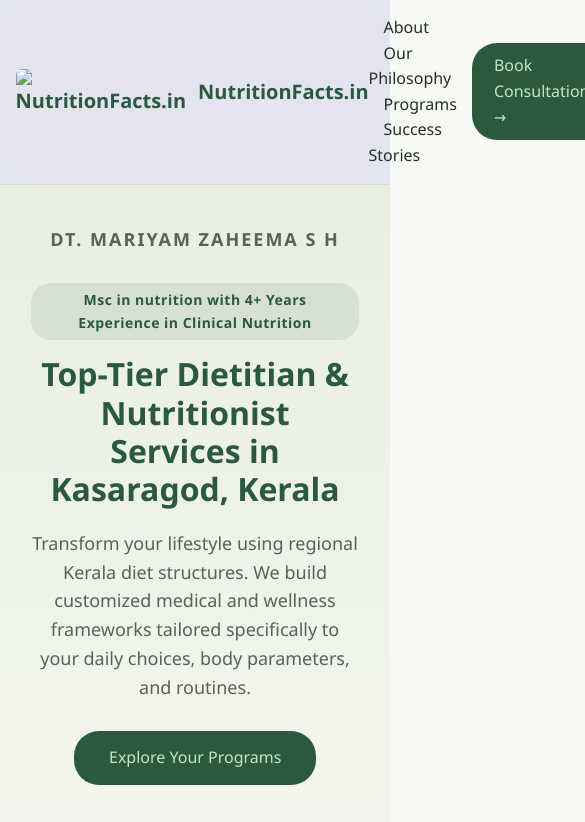
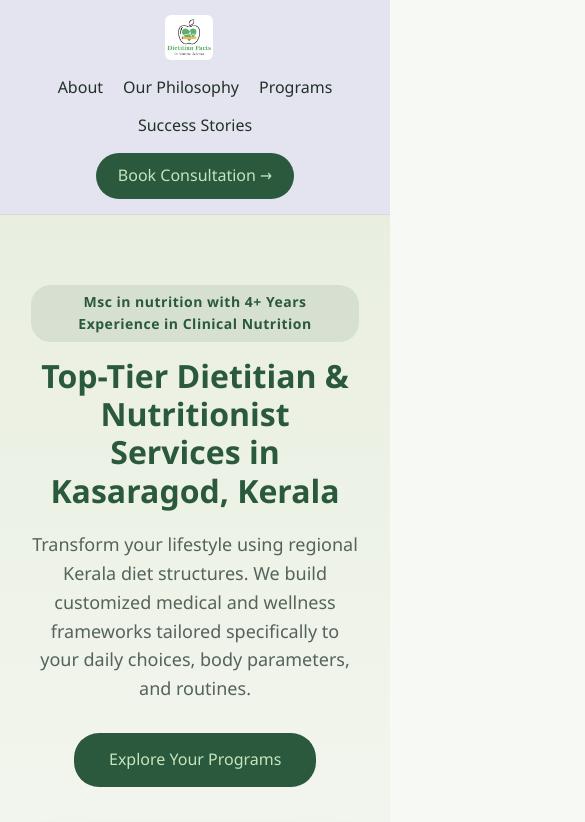
Before and after one commit to Aboobackeraadil/nutritionfactss, a plain HTML site: page index.html in a window 390 px wide. Shown: the top 822 px of the page, 585 px wide, since content can reach past the window. Drawn offline with nearby package versions, Linux system fonts and the light colour scheme.

```diff
--- a/index.html
+++ b/index.html
@@ -3,11 +3,13 @@
 <head>
     <meta charset="UTF-8">
     <meta name="viewport" content="width=device-width, initial-scale=1.0">
+
+    <link rel="canonical" href="https://nutritionfacts.in/">
+
     <title>Best Dietitian in Kasaragod, Kerala | Personalized Plans - NutritionFacts.in</title>
     <meta name="description" content="Transform your health with personalized clinical nutrition frameworks in Kasaragod, Kerala. Balanced diets built for authentic Malayali lifestyles.">
     <meta name="keywords" content="Dietitian in Kasaragod, Nutritionist in Kerala, NutritionFacts.in, Weight loss Kasaragod, Personalized diet plan Kerala">
 
-    <!-- Animate.css for lightweight entry transitions -->
     <link rel="stylesheet" href="https://cdnjs.cloudflare.com/ajax/libs/animate.css/4.1.1/animate.min.css"/>
 
     <style>
@@ -56,7 +58,7 @@
             transform: translateY(0);
         }
 
-        /* --- Header Navigation --- */
+        /* --- Responsive Header Navigation --- */
         header {
             background-color: rgba(224, 225, 239, 0.9);
             backdrop-filter: blur(10px);
@@ -79,12 +81,19 @@
             color: var(--primary-green);
         }
 
-        /* Dedicated dynamic slot for image logo */
         .logo-img {
             height: 45px;
             width: auto;
             object-fit: contain;
             border-radius: 6px;
+        }
+
+        nav {
+            display: flex;
+            align-items: center;
+            justify-content: center;
+            flex-wrap: wrap;
+            gap: 10px;
         }
 
         nav a {
@@ -93,6 +102,7 @@
             margin: 0 15px;
             font-weight: 500;
             transition: color 0.3s;
+            white-space: nowrap;
         }
 
         nav a:hover {
@@ -110,6 +120,7 @@
             align-items: center;
             gap: 8px;
             transition: background 0.3s, transform 0.2s;
+            white-space: nowrap;
         }
 
         .btn-header:hover {
@@ -272,7 +283,7 @@
             box-shadow: 0 10px 25px rgba(0,0,0,0.05);
         }
 
-        /* --- Interactive Pricing Grid (Mint Whisper Background) --- */
+        /* --- Pricing Grid --- */
         .pricing-section {
             padding: 90px 8%;
             background-color: var(--mint-whisper);
@@ -526,6 +537,26 @@
             .story-section { flex-direction: column; text-align: center; }
         }
 
+        /* Fixes for navigation breakdown on smaller screens */
+        @media (max-width: 768px) {
+            header {
+                flex-direction: column;
+                gap: 15px;
+                padding: 20px 4%;
+                text-align: center;
+            }
+            nav {
+                justify-content: center;
+                gap: 12px 20px;
+            }
+            nav a {
+                margin: 0;
+            }
+            .hero-content h1 {
+                font-size: 36px;
+            }
+        }
+
         @media (max-width: 480px) {
             header { padding: 15px 4%; }
             .hero-content h1 { font-size: 32px; }
@@ -536,12 +567,10 @@
 </head>
 <body>
 
-    <!-- Header Area -->
     <header>
         <div class="logo-container">
-            <!-- Dedicated Dynamic Image Anchor Link for Logo Asset File -->
-            <img src="logod.jpg.jpg" alt="NutritionFacts.in Logo" class="logo-img">
-            <span>NutritionFacts.in</span>
+            <img src="logod.jpg" alt="NutritionFacts.in Logo" class="logo-img">
+            <span></span>
         </div>
         <nav>
             <a href="#">About</a>
@@ -549,14 +578,13 @@
             <a href="#plans">Programs</a>
             <a href="#reviews">Success Stories</a>
         </nav>
-        <a href="https://wa.me/911234567890?text=Hello!%20I%20am%20visiting%20NutritionFacts.in%20and%20want%20to%20book%20a%20consultation%20session." target="_blank" class="btn-header">Book Consultation →</a>
+        <a href="https://wa.me/?text=Hello!%20I%20am%20visiting%20NutritionFacts.in%20and%20want%20to%20book%20a%20consultation%20session." target="_blank" class="btn-header">Book Consultation →</a>
     </header>
 
-    <!-- Animated Hero Section (SEO Tuned) -->
     <section class="hero">
         <div class="hero-content">
             <div class="animate__animated animate__fadeInDown">
-                <p class="hero-name">Dt. Mariyam Zaheema S H</p>
+                <p class="hero-name"></p>
                 <div class="experience-badge">Msc in nutrition with 4+ Years Experience in Clinical Nutrition</div>
             </div>
             <h1 class="animate__animated animate__fadeInLeft">Top-Tier Dietitian & Nutritionist Services in Kasaragod, Kerala</h1>
@@ -568,7 +596,6 @@
         </div>
     </section>
 
-    <!-- Metrics & Reveal Dynamic Block -->
     <section class="metrics-quote-container reveal-section">
         <div class="stats-box">
             <div class="counter-card">
@@ -585,27 +612,24 @@
         </div>
     </section>
 
-    <!-- Context Philosophy Section -->
     <section class="story-section reveal-section" id="story">
         <div class="story-text">
             <span>Regional Wellness Mapping</span>
             <h2>Scientific Nutrition Built for Kerala Lifestyles</h2>
             <p>At NutritionFacts.in, we dismantle restrictive western crash schedules. Our programs look closely into localized habits across Kasaragod, constructing realistic caloric parameters, stabilizing blood metrics, and maintaining high daily vitality using standard kitchen meals.</p>
-            <a href="https://dietitianfacts.lovable.app" target="_blank" class="btn-header">Learn Our Approach</a>
+            <a href="" target="_blank" class="btn-header">Learn Our Approach</a>
         </div>
         <div class="story-image">
             <img src="https://images.unsplash.com/photo-1512621776951-a57141f2eefd?auto=format&fit=crop&w=500&q=80" alt="Healthy Kerala Food Strategies">
         </div>
     </section>
 
-    <!-- Program Selection Grid Section (Mint Whisper Theme) -->
     <section class="pricing-section reveal-section" id="plans">
         <h2>Customized Diet Plans & Pricing</h2>
         <p class="subtitle">Select a practical diagnostic structure mapped by premium wellness tracking.</p>
 
         <div class="pricing-grid">
 
-            <!-- Plan 1 -->
             <div class="price-card emerald">
                 <div>
                     <h3>Basic Assessment</h3>
@@ -617,10 +641,9 @@
                         <li>Basic lifestyle review</li>
                     </ul>
                 </div>
-                <a href="https://wa.me/911234567890?text=I%20want%20to%20register%20for%20the%20Basic%20Plan%20at%20NutritionFacts.in" target="_blank" class="btn-plan">Select Basic Plan →</a>
+                <a href="https://wa.me/?text=I%20want%20to%20register%20for%20the%20Basic%20Plan%20at%20NutritionFacts.in" target="_blank" class="btn-plan">Select Basic Plan →</a>
             </div>
 
-            <!-- Plan 2 -->
             <div class="price-card evergreen">
                 <div class="popular-tag">Recommended</div>
                 <div>
@@ -634,10 +657,9 @@
                         <li>Direct therapeutic accountability</li>
                     </ul>
                 </div>
-                <a href="https://wa.me/911234567890?text=I%20want%20to%20start%20the%201-Month%20Program%20with%20NutritionFacts.in" target="_blank" class="btn-plan">Select 1-Month Plan →</a>
+                <a href="https://wa.me/?text=I%20want%20to%20start%20the%201-Month%20Program%20with%20NutritionFacts.in" target="_blank" class="btn-plan">Select 1-Month Plan →</a>
             </div>
 
-            <!-- Plan 3 -->
             <div class="price-card amethyst">
                 <div>
                     <h3>2-Month Transformation</h3>
@@ -650,13 +672,12 @@
                         <li>Long-term habit preservation blueprint</li>
                     </ul>
                 </div>
-                <a href="https://wa.me/911234567890?text=I%20want%20to%20enroll%20in%20the%202-Month%20Program%20at%20NutritionFacts.in" target="_blank" class="btn-plan">Select 2-Month Plan →</a>
+                <a href="https://wa.me/?text=I%20want%20to%20enroll%20in%20the%202-Month%20Program%20at%20NutritionFacts.in" target="_blank" class="btn-plan">Select 2-Month Plan →</a>
             </div>
 
         </div>
     </section>
 
-    <!-- Client Review Grid Segment (Demographic Parameters Explicit) -->
     <section class="reviews-section reveal-section" id="reviews">
         <h2>Success Stories from Across Kerala</h2>
         <div class="reviews-grid">
@@ -703,15 +724,13 @@
         </div>
     </section>
 
-    <!-- Footer Segment featuring Direct Email Interactivity -->
     <footer>
         <div class="footer-contacts">
-            <a href="https://wa.me/911234567890" target="_blank">💬 Official WhatsApp Business Helpline</a>
+            <a href="https://wa.me/" target="_blank">💬 Official WhatsApp Business Helpline</a>
         </div>
         <p>&copy; 2026 NutritionFacts.in. All Rights Reserved. Specialized Clinical Nutrition & Wellness Practice, Kerala, India.</p>
     </footer>
 
-    <!-- Intersection Observers for Scroll Reveal and Number Counters -->
     <script>
         const revealSections = () => {
             const sections = document.querySelectorAll('.reveal-section');
@@ -754,7 +773,7 @@
         };
 
         window.addEventListener('scroll', revealSections);
-        revealSections(); // Trigger logic check on component mount initialization
+        revealSections();
     </script>
 </body>
 </html>
```
